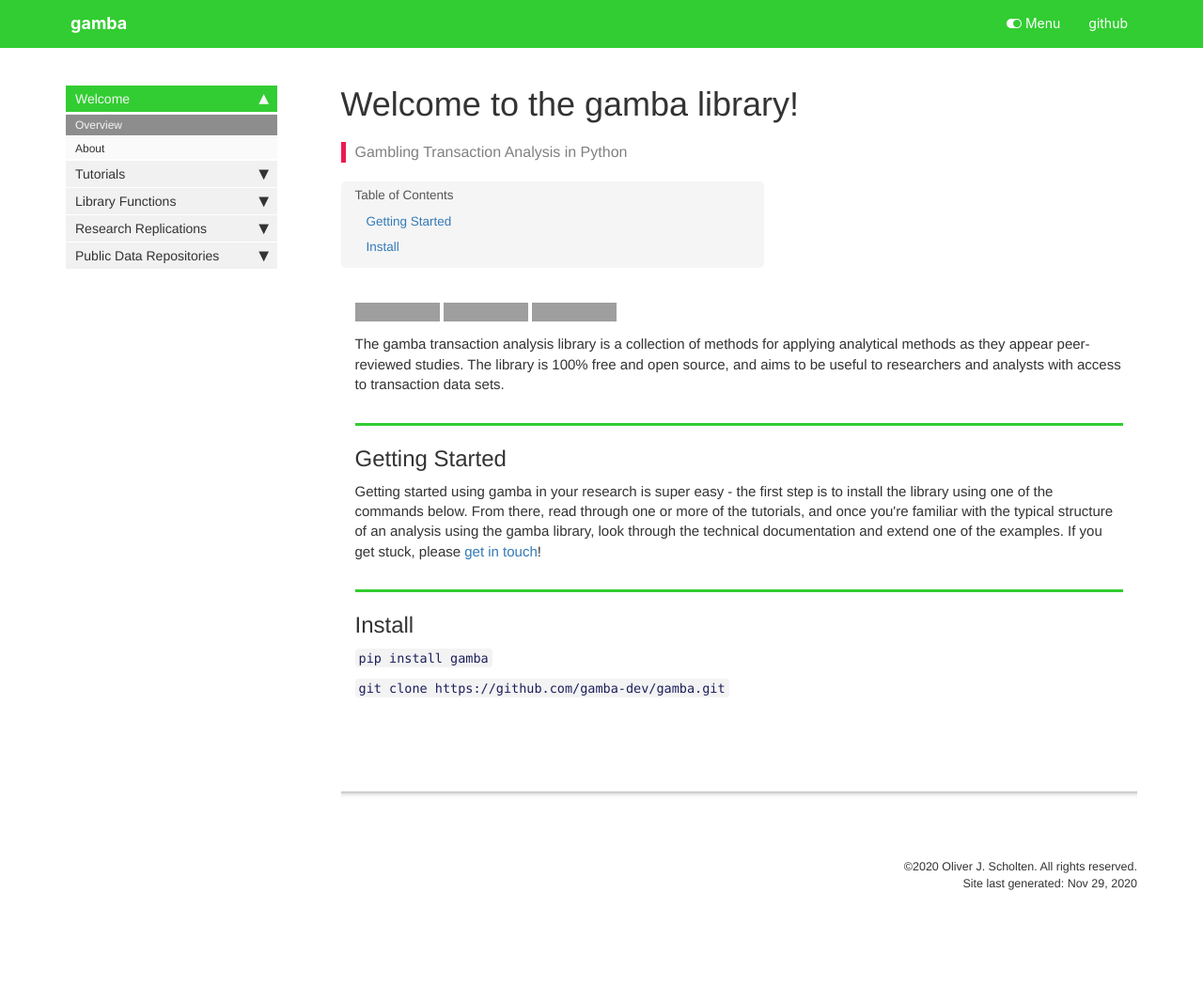
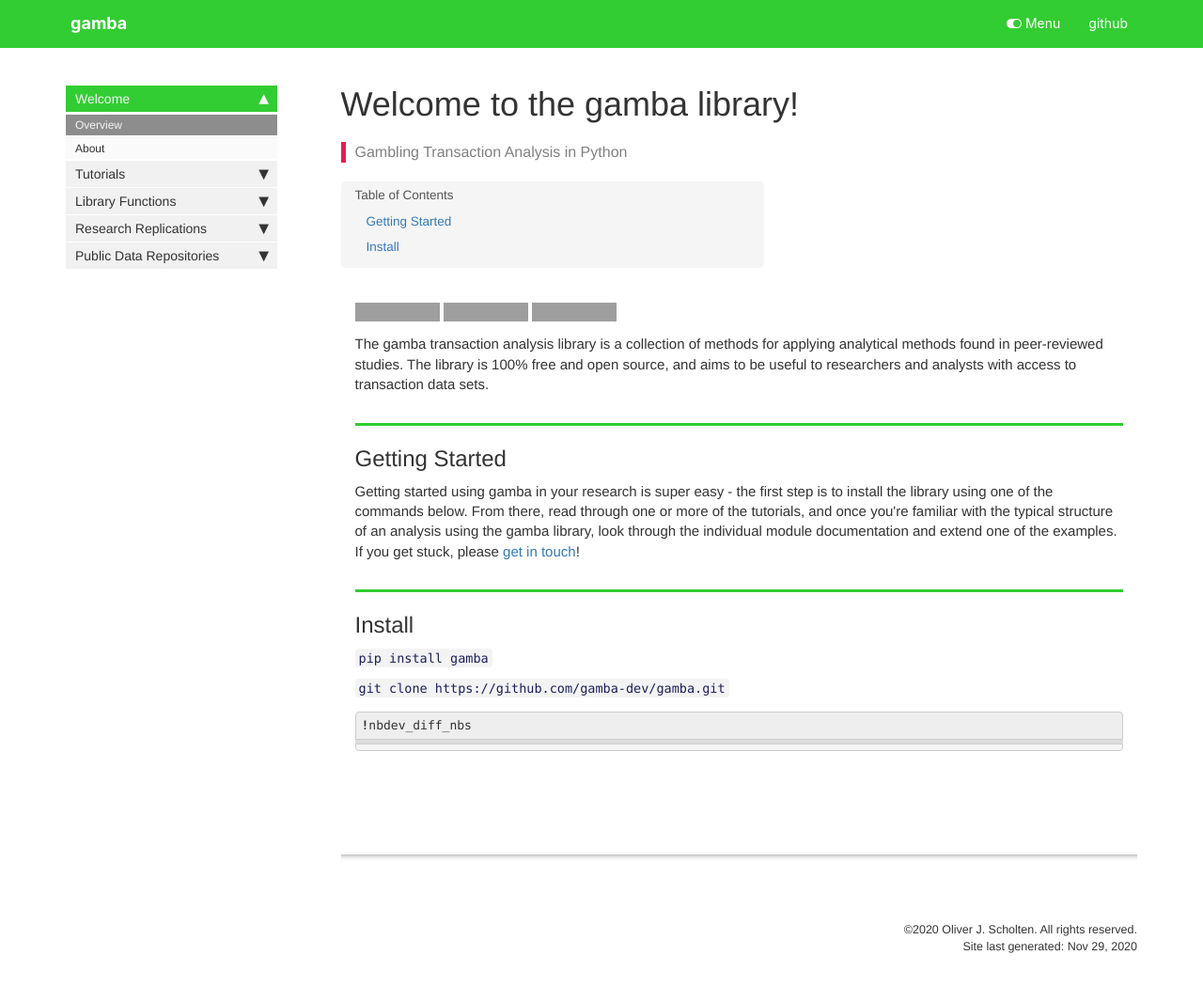
Before and after one commit to gamba-dev/gamba, a Jekyll site: the page built from docs/index.html, in a window 1280 px wide. Shown: the whole page at 94% size. Built offline with Jekyll 4.4.1, drawn with Linux system fonts in a browser that asks for light colours; nearby versions of some CDN libraries; comment, search, counter and statistics services are not loaded; before the commit the page ends 1000 px from its top, so only the background shows below that; grey boxes are pictures that could not be loaded.

Commit message:
ran nbdev_diff_nbs to make sure nothing is out of sync, CI attempt 4

```diff
--- a/docs/index.html
+++ b/docs/index.html
@@ -40,7 +40,7 @@ nb_path: "index.ipynb"
 </div>
 <div class="cell border-box-sizing text_cell rendered"><div class="inner_cell">
 <div class="text_cell_render border-box-sizing rendered_html">
-<p>The gamba transaction analysis library is a collection of methods for applying analytical methods as they appear peer-reviewed studies. The library is 100% free and open source, and aims to be useful to researchers and analysts with access to transaction data sets.</p>
+<p>The gamba transaction analysis library is a collection of methods for applying analytical methods found in peer-reviewed studies. The library is 100% free and open source, and aims to be useful to researchers and analysts with access to transaction data sets.</p>
 
 </div>
 </div>
@@ -53,7 +53,7 @@ nb_path: "index.ipynb"
 </div>
 <div class="cell border-box-sizing text_cell rendered"><div class="inner_cell">
 <div class="text_cell_render border-box-sizing rendered_html">
-<p>Getting started using gamba in your research is super easy - the first step is to install the library using one of the commands below. From there, read through one or more of the tutorials, and once you're familiar with the typical structure of an analysis using the gamba library, look through the technical documentation and extend one of the examples. If you get stuck, please <a href="https://twitter.com/ojscholten">get in touch</a>!</p>
+<p>Getting started using gamba in your research is super easy - the first step is to install the library using one of the commands below. From there, read through one or more of the tutorials, and once you're familiar with the typical structure of an analysis using the gamba library, look through the individual module documentation and extend one of the examples. If you get stuck, please <a href="https://twitter.com/ojscholten">get in touch</a>!</p>
 
 </div>
 </div>
@@ -78,4 +78,35 @@ nb_path: "index.ipynb"
 </div>
 </div>
 </div>
+    {% raw %}
+
+<div class="cell border-box-sizing code_cell rendered">
+<div class="input">
+
+<div class="inner_cell">
+    <div class="input_area">
+<div class=" highlight hl-ipython3"><pre><span></span><span class="o">!</span>nbdev_diff_nbs
+</pre></div>
+
+    </div>
 </div>
+</div>
+
+<div class="output_wrapper">
+<div class="output">
+
+<div class="output_area">
+
+<div class="output_subarea output_stream output_stdout output_text">
+<pre>
+</pre>
+</div>
+</div>
+
+</div>
+</div>
+
+</div>
+    {% endraw %}
+
+</div>
```
Also changed, not shown: README.md, 1 other file.
